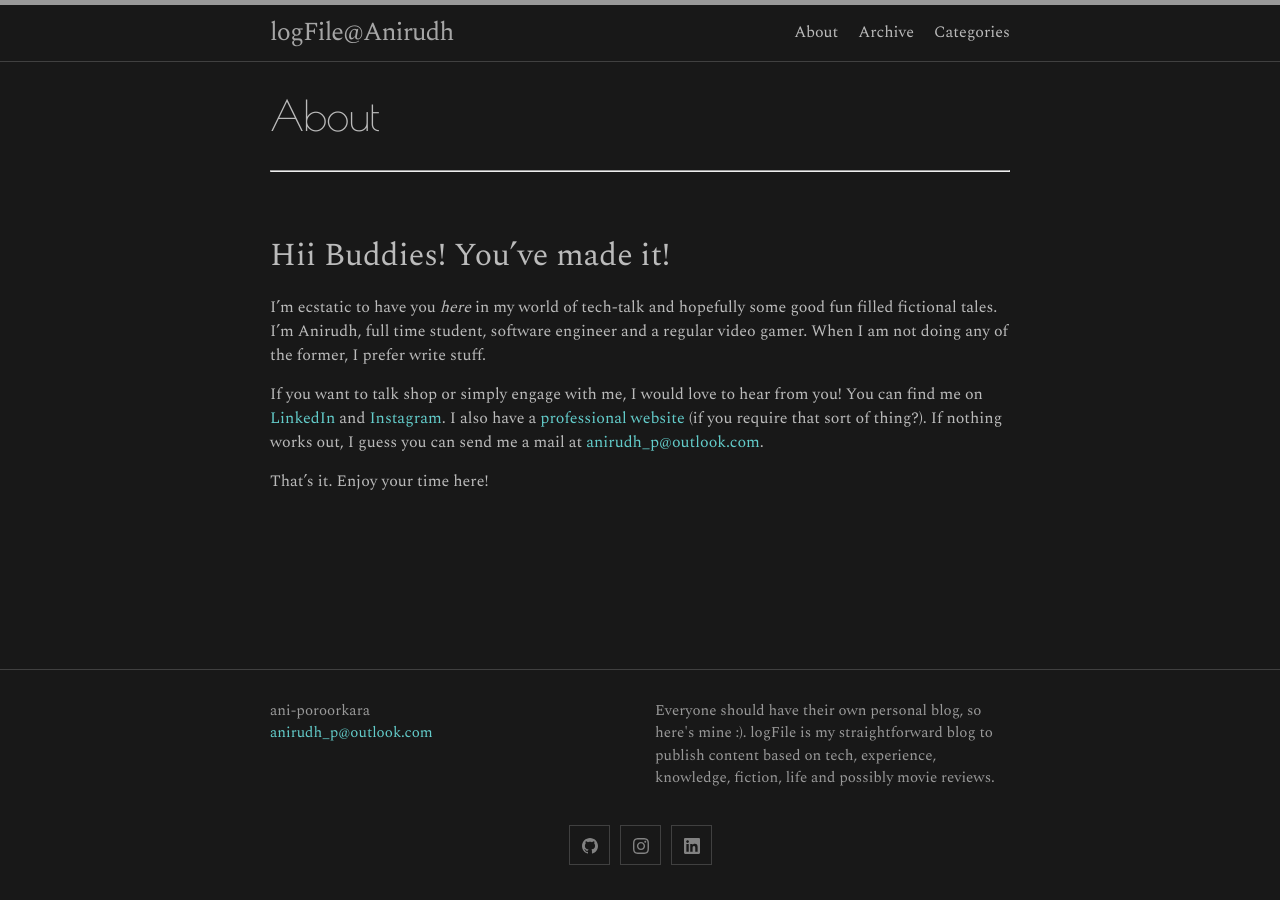
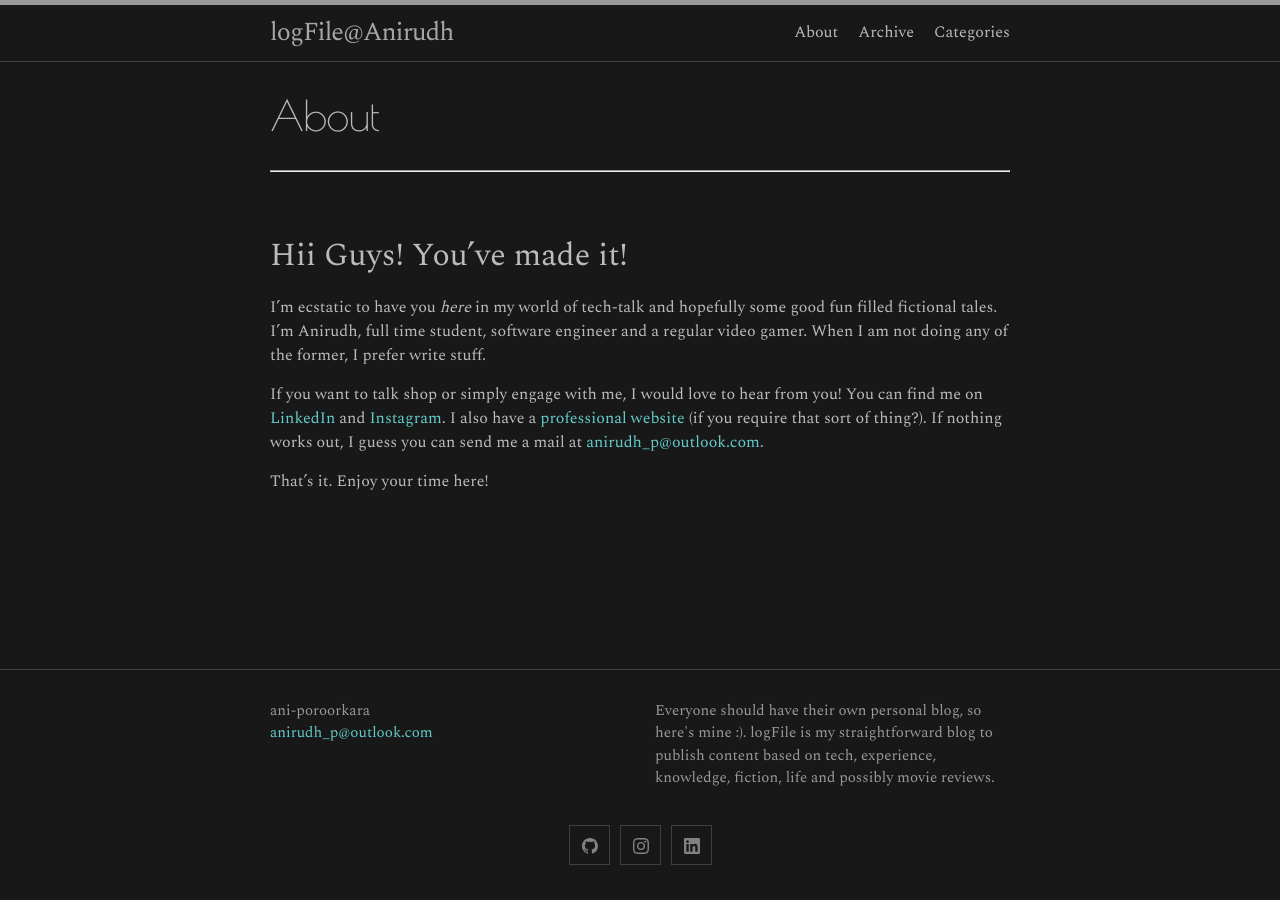
Before and after one commit to ani-poroorkara/blog, a Jekyll site: the page built from about.markdown, in a window 1280 px wide. Built offline with Jekyll 4.4.1, drawn with Linux system fonts in a browser that asks for light colours.

Commit message:
Update about.markdown

```diff
--- a/about.markdown
+++ b/about.markdown
@@ -4,7 +4,7 @@ title: About
 permalink: /about/
 ---
 <hr>
-## Hii Buddies! You've made it!
+## Hii Guys! You've made it!
 
 I'm ecstatic to have you *here* in my world of tech-talk and hopefully some good fun filled fictional tales. I'm Anirudh, full time student, software engineer and a regular video gamer. When I am not doing any of the former, I prefer write stuff.
 
```
